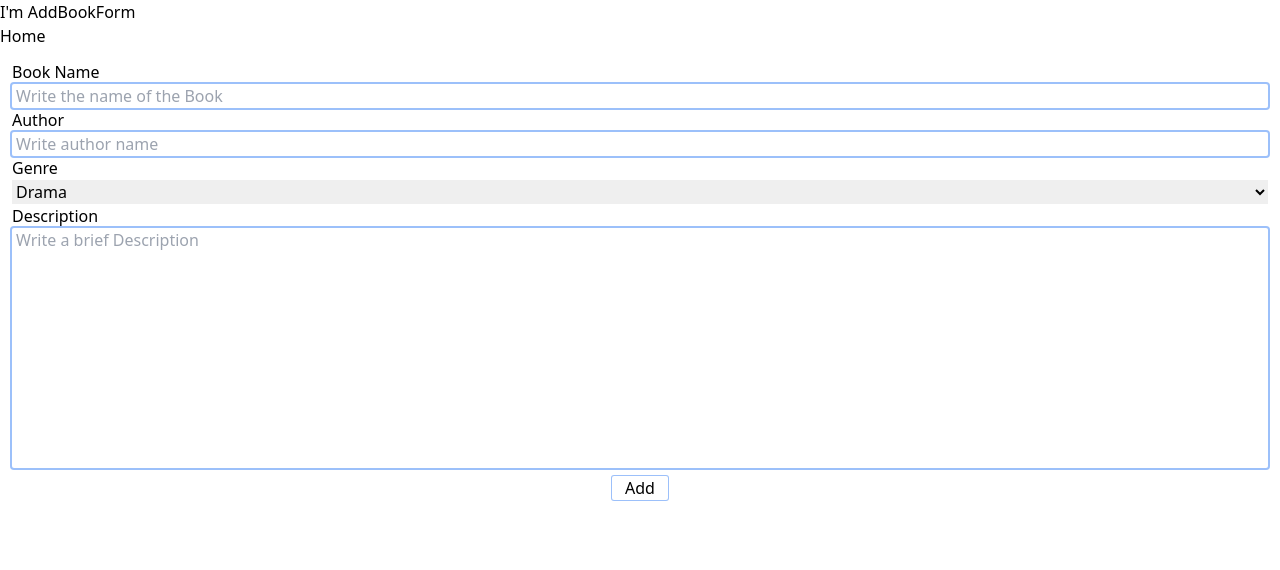
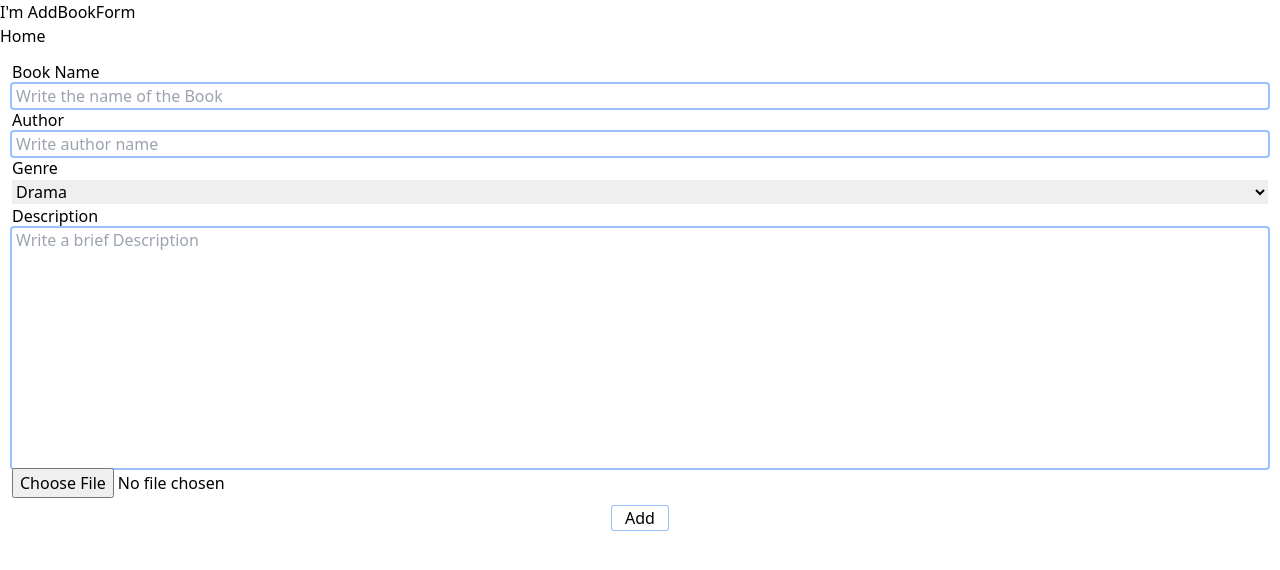
Before and after one commit to dev-martin02/Library, a React (Vite) app in the folder frontend/: page /addBookForm in a window 1280 px wide. Shown: the top 570 px of the page. Built offline with nearby package versions, Linux system fonts and the light colour scheme; the HTML template or start-up script is replaced by a standard one.

Commit message:
Forms now can send image

```diff
--- a/frontend/src/Pages/forms/AddBookForm.jsx
+++ b/frontend/src/Pages/forms/AddBookForm.jsx
@@ -15,10 +15,7 @@ export default function AddBookForm() {
     try {
       const response = await fetch(url, {
         method: "POST",
-        body: JSON.stringify(Object.fromEntries(formData)), // Convert FormData to JSON
-        headers: {
-          "Content-Type": "application/json", // Set Content-Type header
-        },
+        body: formData,
       });
       if (response.ok) {
         console.log("Book sent successfully!");
@@ -36,11 +33,7 @@ export default function AddBookForm() {
     <>
       <h1>I'm AddBookForm</h1>
       <Link to={"/"}>Home</Link>
-      <form
-        onSubmit={handleSubmit}
-        className="flex flex-col m-1 p-2"
-        enctype="multipart/form-data"
-      >
+      <form onSubmit={handleSubmit} className="flex flex-col m-1 p-2">
         <label for="bookName"> Book Name </label>
         <input
           type="Text"
@@ -78,6 +71,7 @@ export default function AddBookForm() {
           className="ring-2 px-1 rounded-sm resize-none"
           required
         />
+        <input type="file" name="bookCover" />
 
         {/*  Create a button component */}
         <button
```
